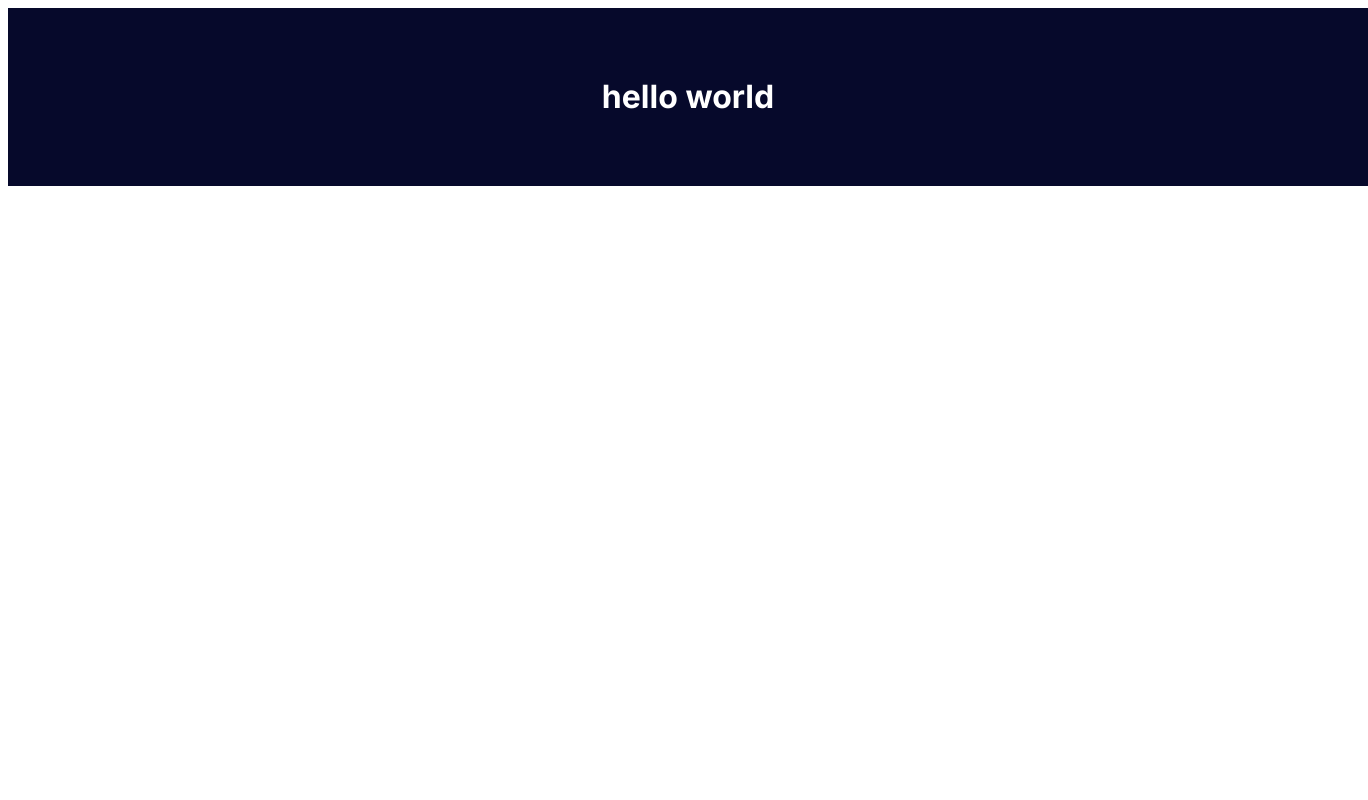
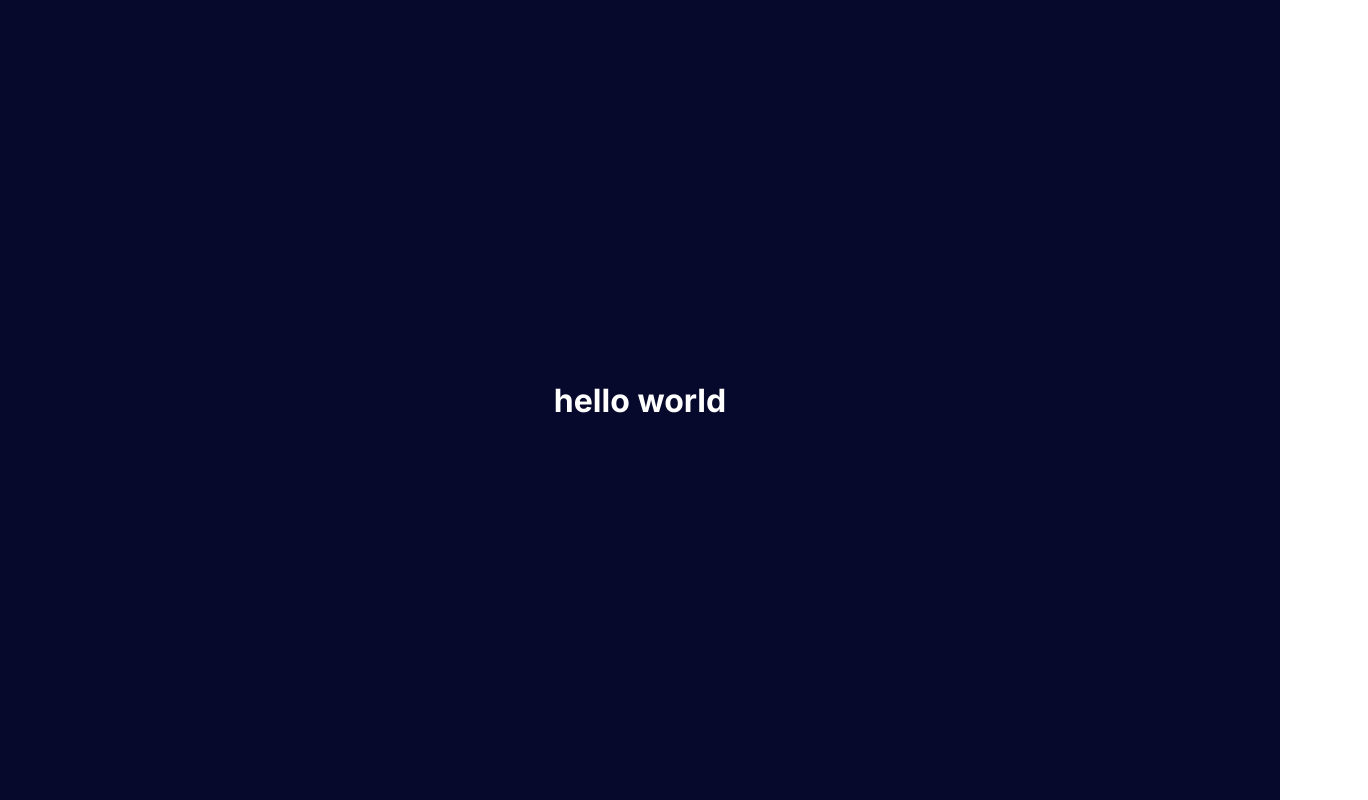
Before and after one commit to caiotracera/nextjs-app-router-boilerplate, a Next.js app: page / in a window 1280 px wide. Shown: the whole page, 1368 px wide, since content can reach past the window. Built offline with nearby package versions, Linux system fonts and the light colour scheme.

Commit message:
style: add global stykes

```diff
--- a/src/app/layout.tsx
+++ b/src/app/layout.tsx
@@ -1,5 +1,6 @@
 import { Inter } from 'next/font/google';
 
+import { Providers } from '@/app/providers';
 import { StyledComponentsRegistry } from '@/lib/registry';
 
 import type { Metadata } from 'next';
@@ -19,7 +20,9 @@ export default function RootLayout({
   return (
     <html lang="en">
       <body className={inter.className}>
-        <StyledComponentsRegistry>{children}</StyledComponentsRegistry>
+        <StyledComponentsRegistry>
+          <Providers>{children}</Providers>
+        </StyledComponentsRegistry>
       </body>
     </html>
   );
--- /dev/null
+++ b/src/app/providers.tsx
@@ -0,0 +1,12 @@
+import { PropsWithChildren } from 'react';
+
+import { GlobalStyles } from '@/styles/global';
+
+export function Providers({ children }: PropsWithChildren) {
+  return (
+    <>
+      <GlobalStyles />
+      {children}
+    </>
+  );
+}
--- /dev/null
+++ b/src/styles/global.ts
@@ -0,0 +1,19 @@
+'use client';
+
+import { createGlobalStyle } from 'styled-components';
+
+export const GlobalStyles = createGlobalStyle`
+  * {
+    margin: 0;
+    padding: 0;
+    box-sizing: border-box;
+  }
+
+  html, body, #__next {
+    height: 100%;
+  }
+
+  body: {
+    font-family: -apple-system, BlinkMacSystemFont, 'Segoe UI', Roboto, Oxygen, Ubuntu, Cantarell, 'Open Sans', 'Helvetica Neue', sans-serif;
+  }
+`;
```
